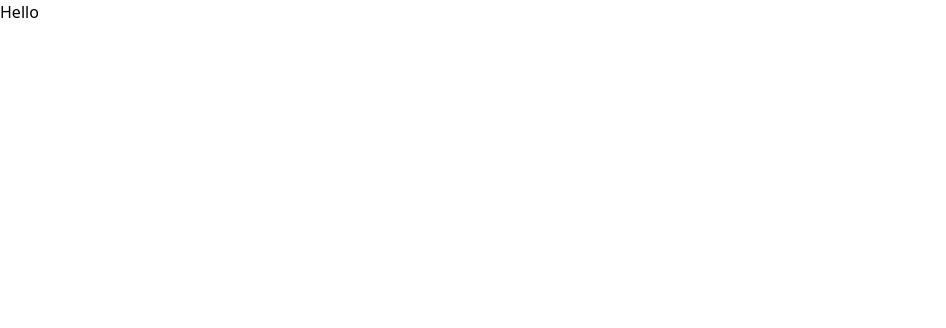
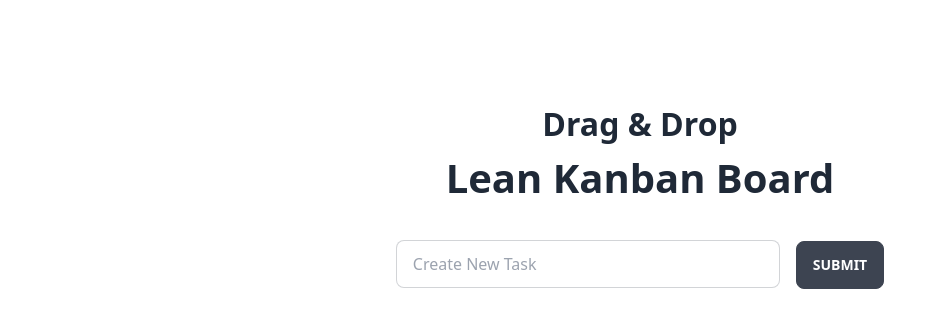
Before and after one commit to tanvir-hossan-dev/Kanban-Project, a React (Vite) app: page / in a window 1280 px wide. Shown: the top 328 px of the page, without its empty margins (0-946 px from the left). Built offline with nearby package versions, Linux system fonts and the light colour scheme.

Commit message:
Title and form input design complete

```diff
--- a/package.json
+++ b/package.json
@@ -9,6 +9,7 @@
     "preview": "vite preview"
   },
   "dependencies": {
+    "daisyui": "^2.51.3",
     "react": "^18.2.0",
     "react-dom": "^18.2.0"
   },
--- a/src/App.jsx
+++ b/src/App.jsx
@@ -1,5 +1,31 @@
+import { useState } from "react";
+
 function App() {
-  return <h1>Hello </h1>;
+  const [task, setTask] = useState("");
+  return (
+    <>
+      <div className="lg:px-[100px] text-center lg:mt-[100px]">
+        {/* Header  */}
+        <div>
+          <h2 className="font-bold text-[32px]">Drag & Drop</h2>
+          <h1 className="font-bold text-[40px]">Lean Kanban Board</h1>
+        </div>
+        {/* Inpur form */}
+        <form className="mt-8">
+          <input
+            type="text"
+            placeholder="Create New Task"
+            className="input input-bordered w-full max-w-sm"
+            value={task}
+            onChange={(e) => setTask(e.target.value)}
+          />
+          <button type="submit" className="btn ml-4">
+            Submit
+          </button>
+        </form>
+      </div>
+    </>
+  );
 }
 
 export default App;
--- a/tailwind.config.cjs
+++ b/tailwind.config.cjs
@@ -4,5 +4,5 @@ module.exports = {
   theme: {
     extend: {},
   },
-  plugins: [],
+  plugins: [require("daisyui")],
 };
```
Also changed, not shown: 2 other files (tests, documents, lock files or other folders).
